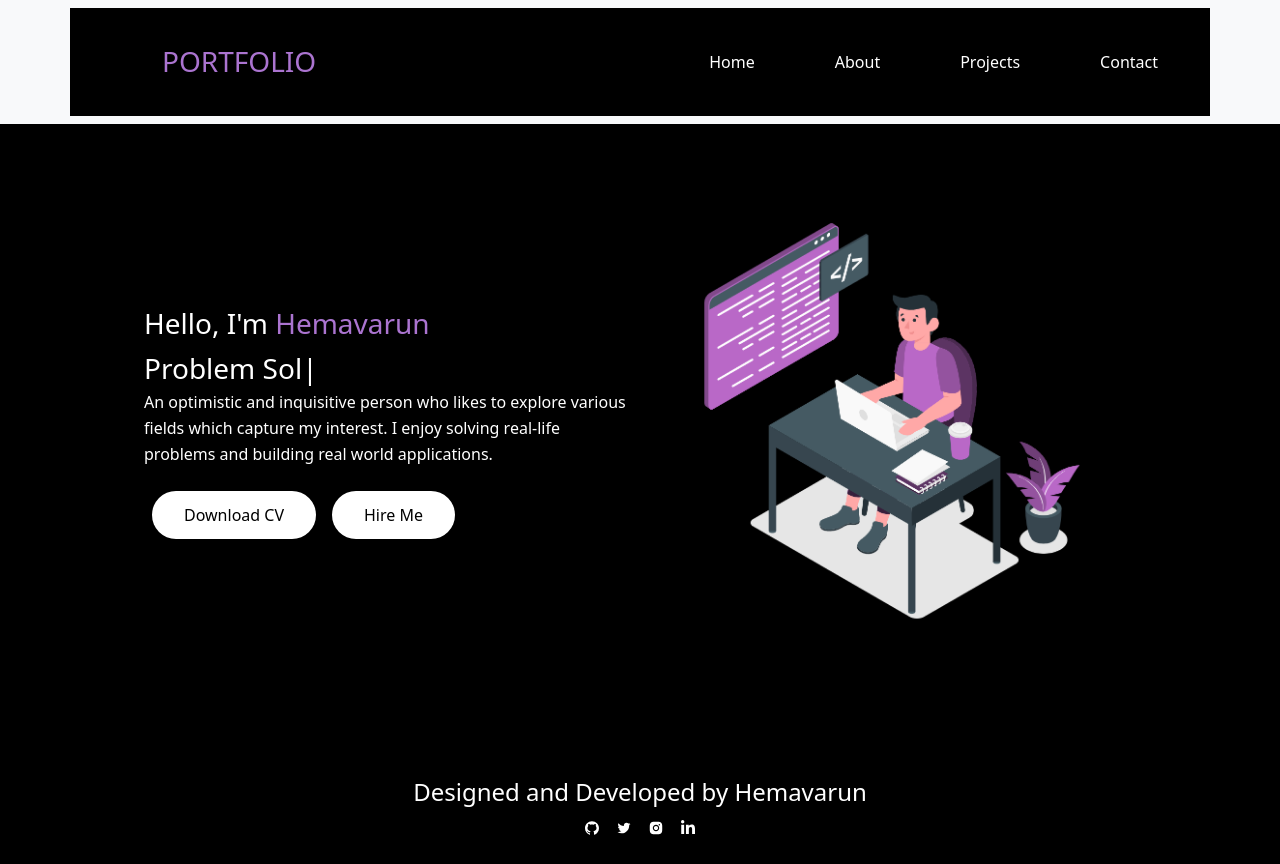
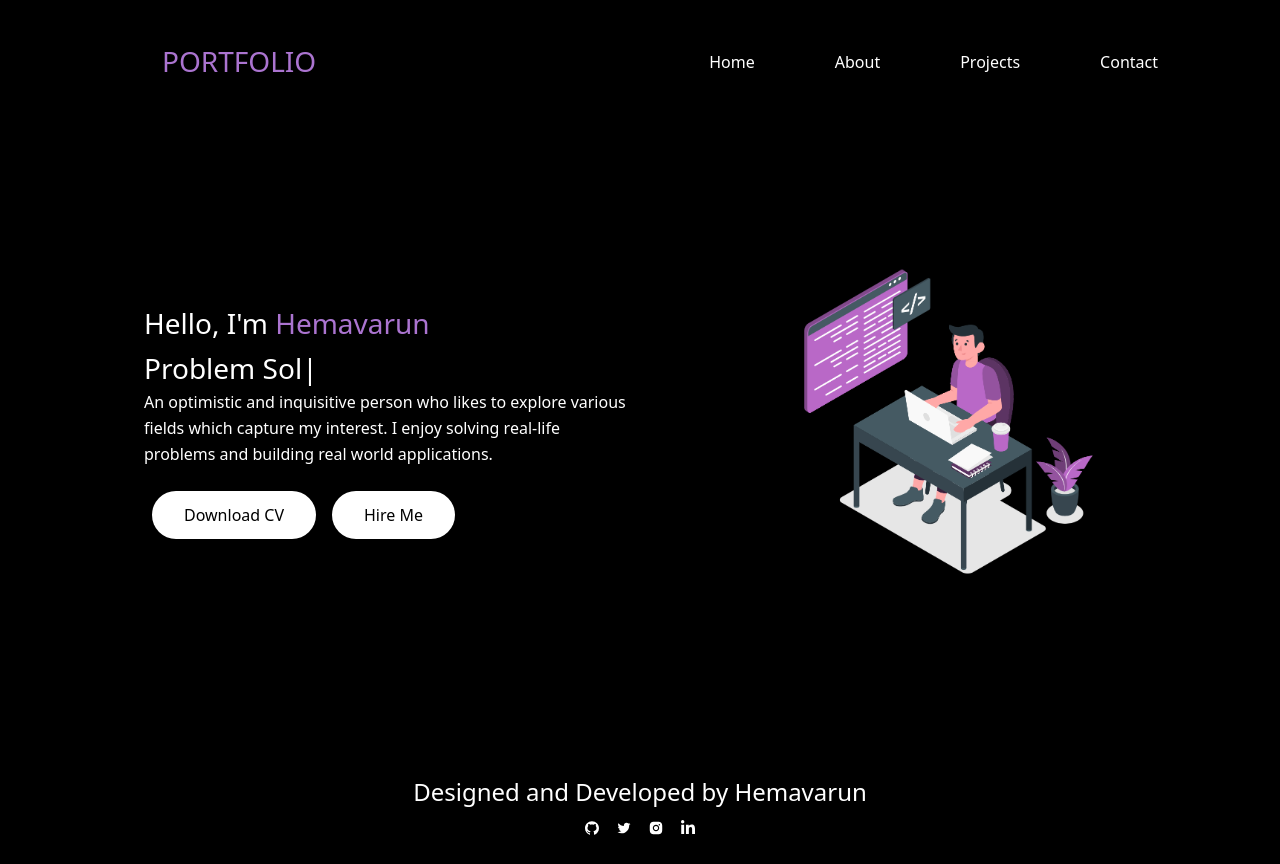
Before and after one commit to Hemavarun3/PORTFOLIO, a React (Create React App) app: page / in a window 1280 px wide. Built offline with nearby package versions, Linux system fonts and the light colour scheme.

Commit message:
first commit

```diff
--- a/src/App.js
+++ b/src/App.js
@@ -1,24 +1,22 @@
 import React from 'react';
-import { BrowserRouter as Router, Route, Routes} from 'react-router-dom'; // Import Routes and Navigate from react-router-dom for React 18 compatibility
+import { BrowserRouter as Router, Route, Routes} from 'react-router-dom';
 import Intro from './components/Intro/intro';
 import About from './components/About/about';
 import Header from './components/Header/Navbar';
 import Projects from './components/projects/projects';
 import Footer from './components/Footer/footer';
 
+
 function App() {
   return (
-    <Router>
-      <div>
+    <Router basename="/">
       <Header />
       <Routes>
-          <Route path="/home" element={<Intro />} />
         <Route path="/" element={<Intro />} />
         <Route path="/about" element={<About />} />
         <Route path="/projects" element={<Projects />} />
       </Routes>
       <Footer />
-      </div>
     </Router>
   );
 }
--- a/src/components/Header/Navbar.css
+++ b/src/components/Header/Navbar.css
@@ -1,7 +1,6 @@
-
 .header{
     color: white;
-    background-color: black;
+    background-color: black !important;
     display: flex;
     align-items: center;
     justify-content: center;
--- a/src/components/Intro/intro.css
+++ b/src/components/Intro/intro.css
@@ -27,6 +27,7 @@
 .box2 img{
     height: 100%;
     width: 100%;
+    padding-left: 7rem;
 }
 
 .hello{
```
Lines whose indentation alone changed are shown as unchanged.
